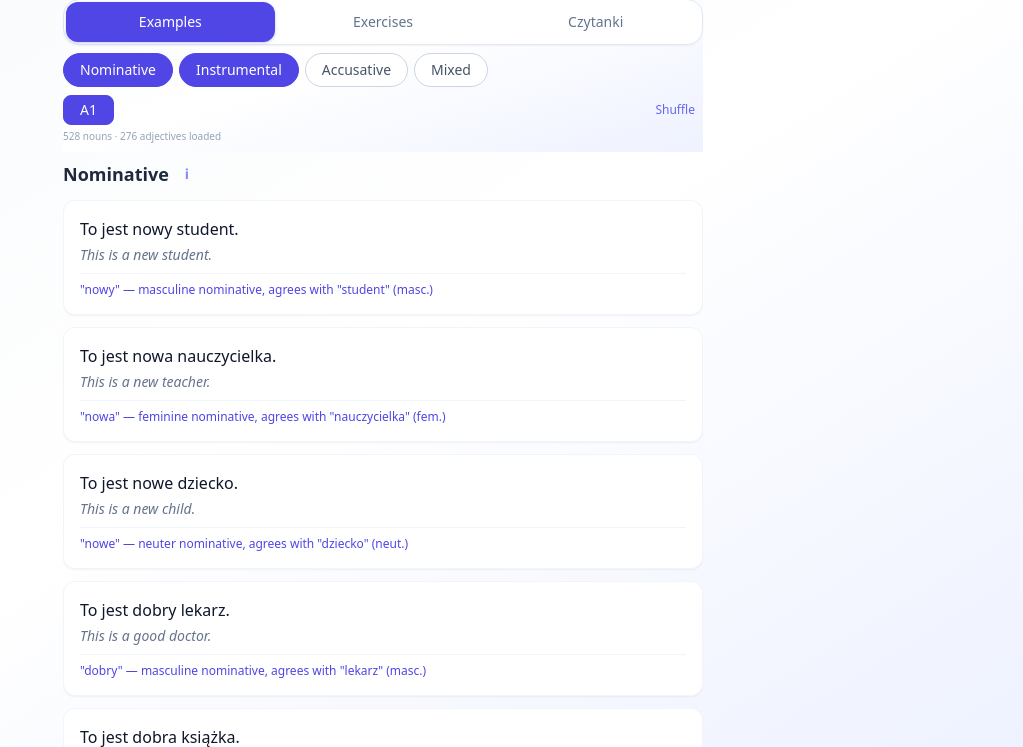
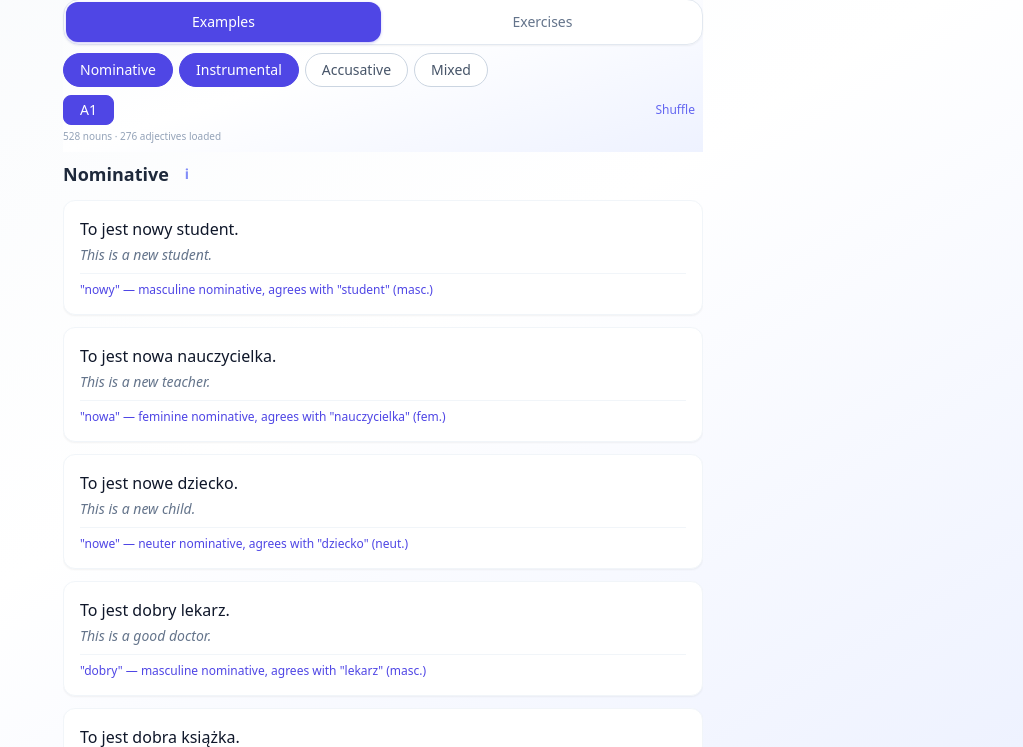
Before and after one commit to mucoz/PolishClass, a website: page index.html in a window 1280 px wide. Shown: the part 53-800 px from the top of the page, without its empty margins (257-1280 px from the left). Drawn offline with Linux system fonts and the light colour scheme.

Commit message:
Hide Czytanki tab; only Examples and Exercises shown

```diff
--- a/index.html
+++ b/index.html
@@ -20,7 +20,7 @@
       <div class="flex gap-1 p-0.5 bg-white/90 backdrop-blur rounded-2xl shadow-sm border border-slate-200" id="tabBar">
         <button data-tab="examples" class="tab-btn flex-1 py-2.5 px-4 rounded-xl font-medium text-sm transition-all">Examples</button>
         <button data-tab="exercises" class="tab-btn flex-1 py-2.5 px-4 rounded-xl font-medium text-sm transition-all">Exercises</button>
-        <button data-tab="czytanki" class="tab-btn flex-1 py-2.5 px-4 rounded-xl font-medium text-sm transition-all">Czytanki</button>
+        <button data-tab="czytanki" class="tab-btn flex-1 py-2.5 px-4 rounded-xl font-medium text-sm transition-all hidden">Czytanki</button>
       </div>
 
       <div class="mt-2 flex flex-wrap gap-1.5" id="topicBar"></div>
--- a/js/app.js
+++ b/js/app.js
@@ -39,7 +39,7 @@ document.addEventListener('DOMContentLoaded', () => {
   }
   countWords()
 
-  const tabs = ['examples', 'exercises', 'czytanki']
+  const tabs = ['examples', 'exercises']
   const contentAreas = {
     examples: document.getElementById('exampleContent'),
     exercises: document.getElementById('exerciseContent'),
```
